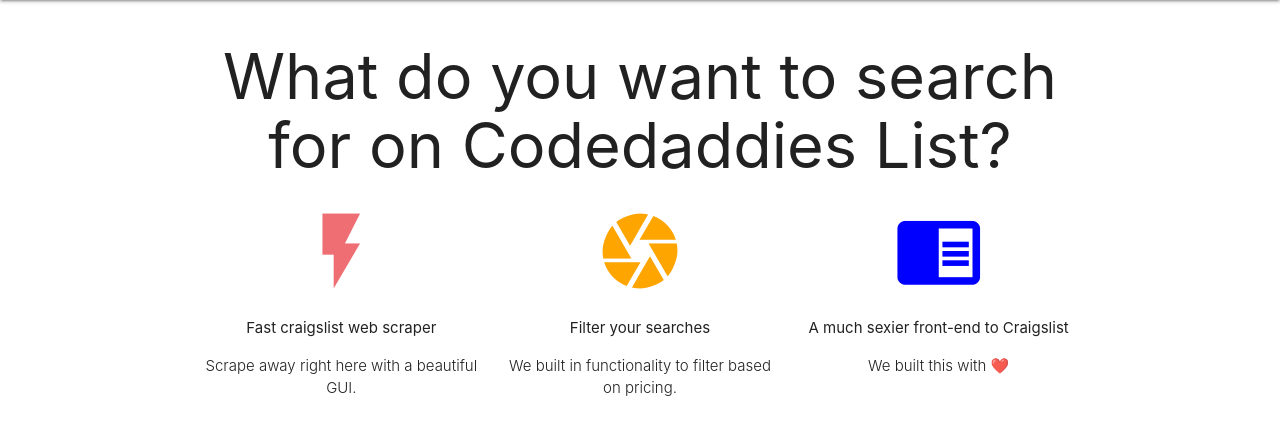
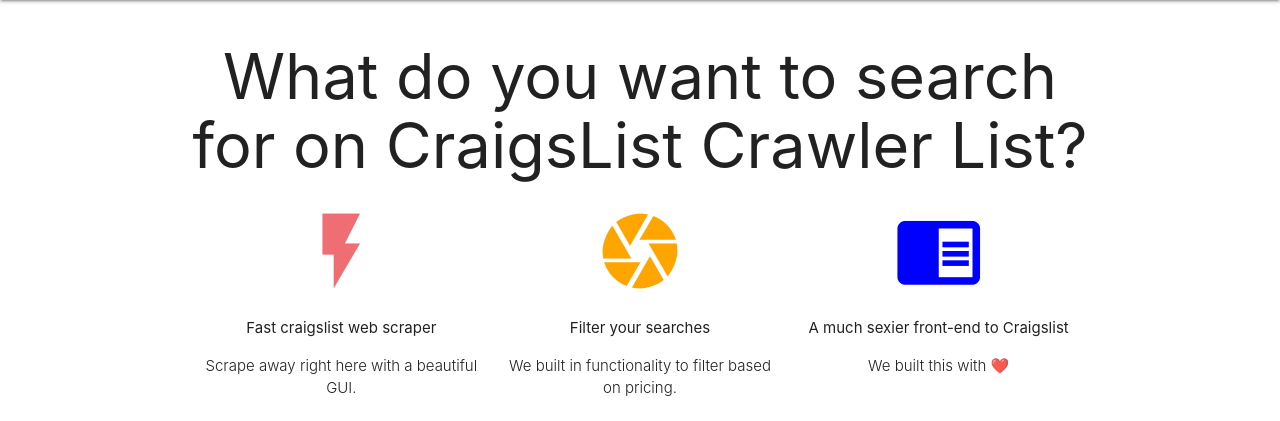
Before and after one commit to ketan-lambat/CraigsList_crawler, a Django app: page / in a window 1280 px wide. Shown: the part 64-485 px from the top of the page. Run offline with Django 3.2, Linux system fonts and the light colour scheme.

Commit message:
trying heroku

```diff
--- a/web_scrapper/templates/base.html
+++ b/web_scrapper/templates/base.html
@@ -5,7 +5,7 @@
 <html lang="en">
 <head>
     <meta charset="UTF-8">
-    <title>Codedaddies List</title>
+    <title>CraigsList Crawler</title>
     <meta charset="UTF-8"/>
     <meta name="viewport" content="width=device-width, initial-scale=1"/>
     <link rel="stylesheet" href="{% static "css/style.css" %}">
@@ -22,7 +22,7 @@
     </div>
 </nav>
 <div class="container">
-    <h1 style="text-align: center">What do you want to search for on Codedaddies List?</h1>
+    <h1 style="text-align: center">What do you want to search for on CraigsList Crawler List?</h1>
     <div class="row">
         <div class="col s4">
             <!-- Promo Content 1 goes here -->
--- a/web_scrapper/web_scrapper/settings.py
+++ b/web_scrapper/web_scrapper/settings.py
@@ -113,7 +113,7 @@
 
 # Static files (CSS, JavaScript, Images)
 # https://docs.djangoproject.com/en/3.0/howto/static-files/
-
+STATIC_ROOT='staticfiles'
 STATIC_URL = '/static/'
 STATICFILES_URL = (os.path.join(BASE_DIR, 'static'), )
 
```
Also changed, not shown: 1 other file.
